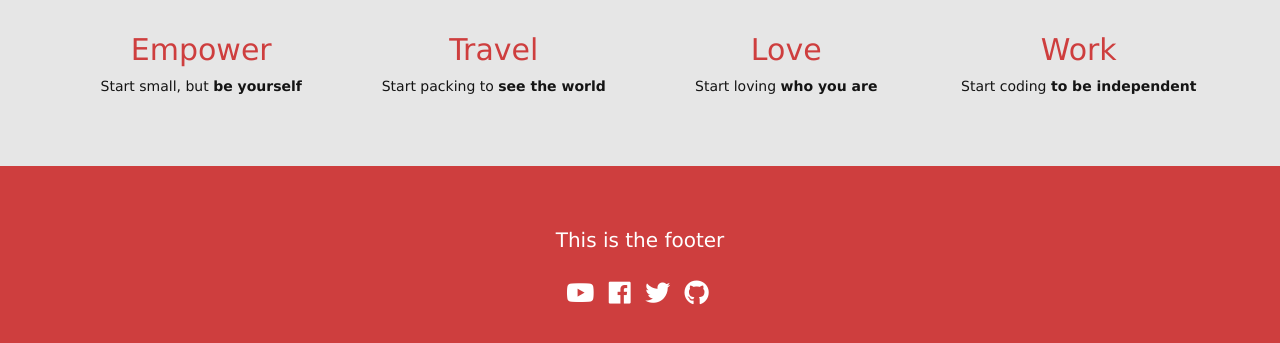
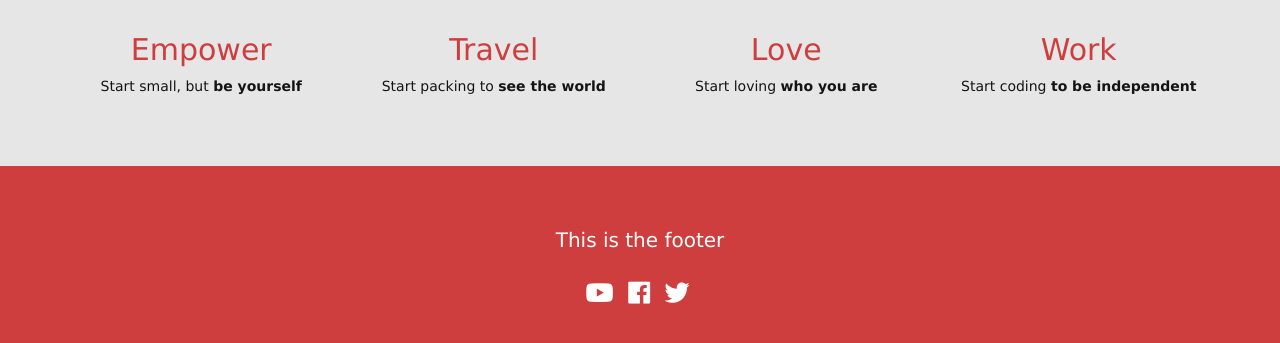
Before and after one commit to alinepasetti/landingpower, a plain HTML site: page index.html in a window 1280 px wide. Shown: the part 932-1275 px from the top of the page. Drawn offline with nearby package versions, Linux system fonts and the light colour scheme.

Commit message:
Add files via upload

```diff
--- a/index.html
+++ b/index.html
@@ -49,13 +49,13 @@
 		</div>
 	</div>
 
+
 	<div id="footer">
 		<p>This is the footer</p>
 		<ul class="list-inline">
-  			<li><a href="#"><i class="fab fa-youtube"></i></a></li>
- 			<li><a href="#"><i class="fab fa-facebook"></i></a></li>
-  			<li><a href="#"><i class="fab fa-twitter"></i></a></li>
- 			<li><a href="#"><i class="fab fa-github"></i></a></li>
+  			<li><a href="http://www.datamanager.it/wp-content/uploads/2014/04/youtube-compie-8-anni-il-primo-video-raccontava-una-visita-allo-zoo-YouTube_8_anni_compleanno_video_Meet_me_at_the_zoo.jpg" target="_blank"><i class="fab fa-youtube"></i></a></li>
+ 			<li><a href="https://fbnewsroomus.files.wordpress.com/2018/05/pride_banner_toothpaste.png?w=960" target="_blank"><i class="fab fa-facebook"></i></a></li>
+  			<li><a href="https://mappalicious.files.wordpress.com/2015/02/twitter_happy.jpg" target="_blank"><i class="fab fa-twitter"></i></a></li>
 		</ul>
 	</div>
 
```
